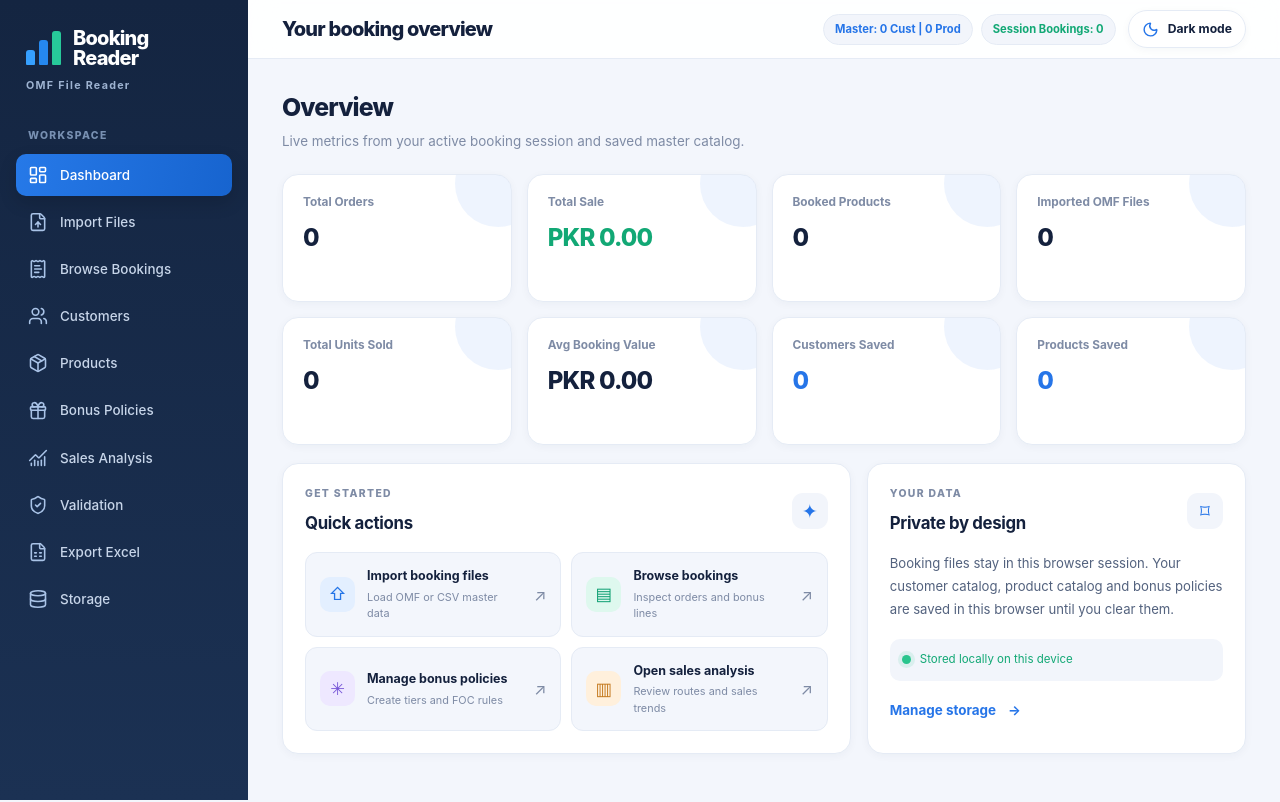
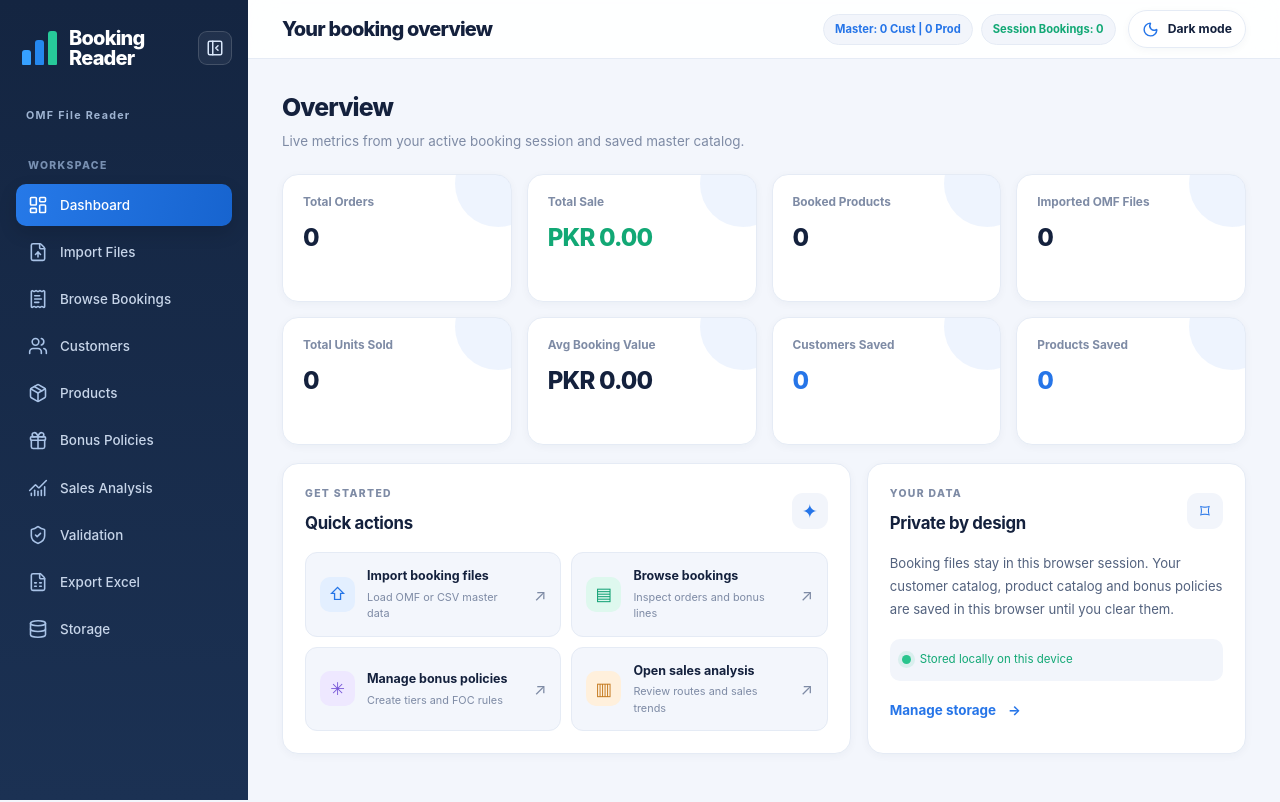
Before and after one commit to EnzoTalksWireless/Booking-Reader, a plain HTML site: page index.html in a window 1280 px wide. Drawn offline with nearby package versions, Linux system fonts and the light colour scheme.

Commit message:
Make the sidebar collapsible on desktop (#24)
* Add desktop sidebar collapse control

* Style collapsed desktop sidebar

* Persist desktop sidebar collapsed state

* Limit sidebar collapse layout to desktop screens

```diff
--- a/app.js
+++ b/app.js
@@ -1153,6 +1153,25 @@
       saveInvoiceSortOrder(invoiceSortSelect.value);
       renderBookingsTable(getCustomerMap(), getProductMap());
     });
+    const sidebar = document.querySelector(".sidebar");
+    const desktopSidebarToggle = document.getElementById("desktop-sidebar-toggle");
+    const SIDEBAR_COLLAPSED_KEY = "omf_sidebar_collapsed_v1";
+    function setDesktopSidebarCollapsed(collapsed) {
+      sidebar.classList.toggle("desktop-collapsed", collapsed);
+      desktopSidebarToggle.setAttribute("aria-expanded", String(!collapsed));
+      desktopSidebarToggle.setAttribute("aria-label", collapsed ? "Expand sidebar" : "Collapse sidebar");
+      desktopSidebarToggle.title = collapsed ? "Expand sidebar" : "Collapse sidebar";
+      desktopSidebarToggle.innerHTML = `<i data-lucide="${collapsed ? "panel-left-open" : "panel-left-close"}" aria-hidden="true"></i>`;
+      if (window.lucide?.createIcons) window.lucide.createIcons();
+      try { localStorage.setItem(SIDEBAR_COLLAPSED_KEY, collapsed ? "1" : "0"); }
+      catch (error) { console.warn("Sidebar preference could not be saved:", error); }
+    }
+    let savedSidebarState = false;
+    try { savedSidebarState = localStorage.getItem(SIDEBAR_COLLAPSED_KEY) === "1"; } catch (error) {}
+    setDesktopSidebarCollapsed(savedSidebarState);
+    desktopSidebarToggle.addEventListener("click", () => {
+      setDesktopSidebarCollapsed(!sidebar.classList.contains("desktop-collapsed"));
+    });
     document.getElementById("mobile-nav-toggle").addEventListener("click", () => {
       const sidebar = document.querySelector(".sidebar");
       const isOpen = sidebar.classList.toggle("mobile-nav-open");
--- a/index.html
+++ b/index.html
@@ -12,10 +12,13 @@
 <body>
   <div class="app-shell">
     <aside class="sidebar">
-      <a class="brand-lockup" href="#" aria-label="Booking Reader dashboard">
-        <span class="brand-mark"><span></span><span></span><span></span></span>
-        <span class="brand-name">Booking<span>Reader</span></span>
-      </a>
+      <div class="sidebar-head">
+        <a class="brand-lockup" href="#" aria-label="Booking Reader dashboard">
+          <span class="brand-mark"><span></span><span></span><span></span></span>
+          <span class="brand-name">Booking<span>Reader</span></span>
+        </a>
+        <button id="desktop-sidebar-toggle" class="desktop-sidebar-toggle" type="button" aria-label="Collapse sidebar" title="Collapse sidebar" aria-expanded="true"><i data-lucide="panel-left-close" aria-hidden="true"></i></button>
+      </div>
       <div class="sidebar-mobile-head"><p class="sidebar-caption">OMF File Reader</p><button id="mobile-nav-toggle" class="mobile-nav-toggle" type="button" aria-expanded="false" aria-controls="top-nav"><i data-lucide="menu" aria-hidden="true"></i><span class="mobile-nav-label">Menu</span></button></div>
       <div class="sidebar-section-label">WORKSPACE</div>
       <nav id="top-nav" class="nav-strip" aria-label="Main navigation">
--- a/styles.css
+++ b/styles.css
@@ -238,3 +238,21 @@ td{color:var(--text-secondary)}tr:hover td{background:var(--bg-hover)}
 .mobile-nav-toggle .lucide{width:19px;height:19px;stroke-width:2}
 .theme-icon{width:17px;height:17px;display:block;stroke-width:2}
 @media(max-width:760px){.nav-icon{width:19px;height:19px;flex-basis:19px}}
+
+/* Desktop collapsible sidebar */
+.sidebar-head{display:flex;align-items:center;justify-content:space-between;gap:8px;margin-bottom:30px}
+.sidebar-head .brand-lockup{min-width:0}
+.desktop-sidebar-toggle{width:34px;height:34px;flex:0 0 34px;display:grid;place-items:center;border:1px solid rgba(255,255,255,.15);border-radius:9px;background:rgba(255,255,255,.06);color:#d9e7fb;cursor:pointer}
+.desktop-sidebar-toggle:hover{background:rgba(255,255,255,.14);color:#fff}
+.desktop-sidebar-toggle .lucide{width:18px;height:18px}
+.sidebar-head .brand-lockup{padding:0 6px}
+@media(min-width:761px){
+.sidebar.desktop-collapsed{width:78px;flex-basis:78px;padding-left:12px;padding-right:12px}
+.sidebar.desktop-collapsed .sidebar-head{flex-direction:column;gap:14px;margin-bottom:28px}
+.sidebar.desktop-collapsed .brand-lockup{padding:0;justify-content:center}
+.sidebar.desktop-collapsed .brand-name,.sidebar.desktop-collapsed .sidebar-section-label,.sidebar.desktop-collapsed .nav-btn span{display:none}
+.sidebar.desktop-collapsed .desktop-sidebar-toggle{order:-1}
+.sidebar.desktop-collapsed .nav-btn{justify-content:center;padding:12px 8px}
+.sidebar.desktop-collapsed .nav-btn .nav-icon{margin:0}
+}
+@media(max-width:760px){.sidebar-head{margin-bottom:8px}.desktop-sidebar-toggle{display:none}}
```
